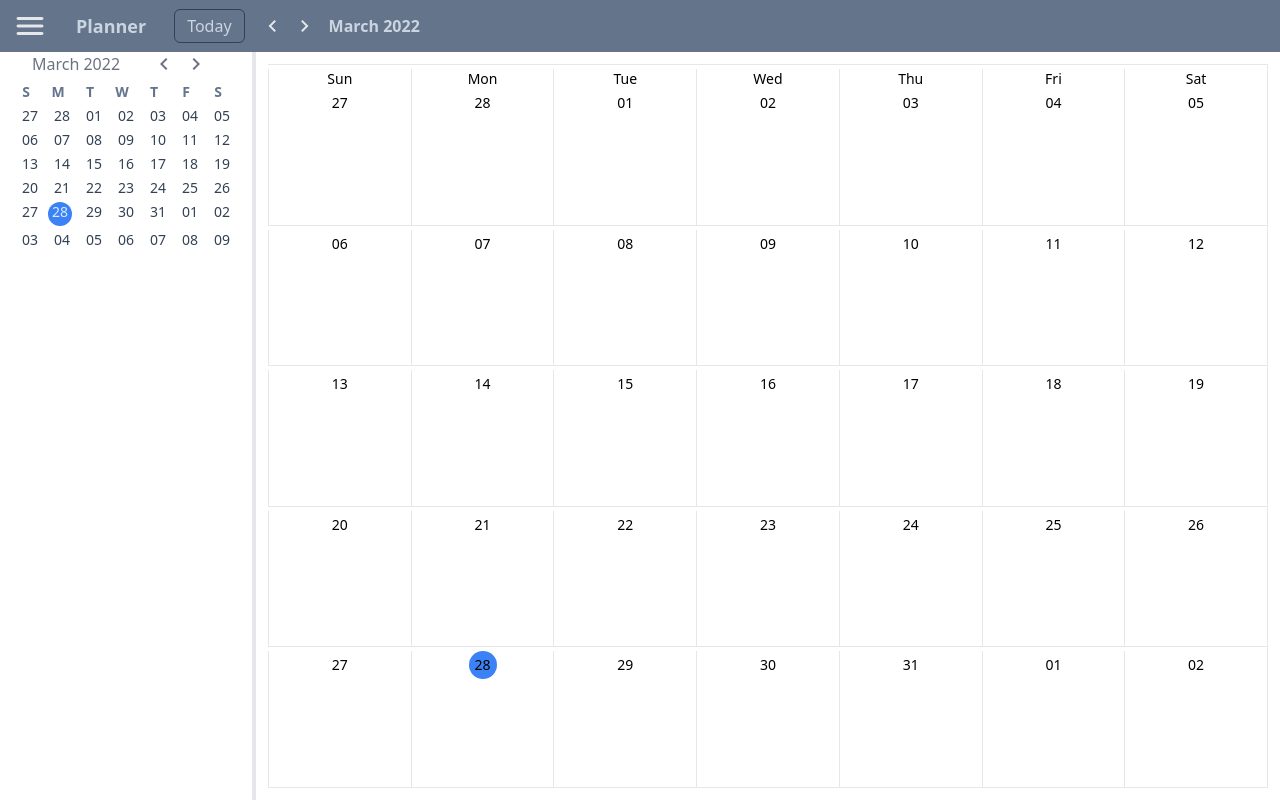
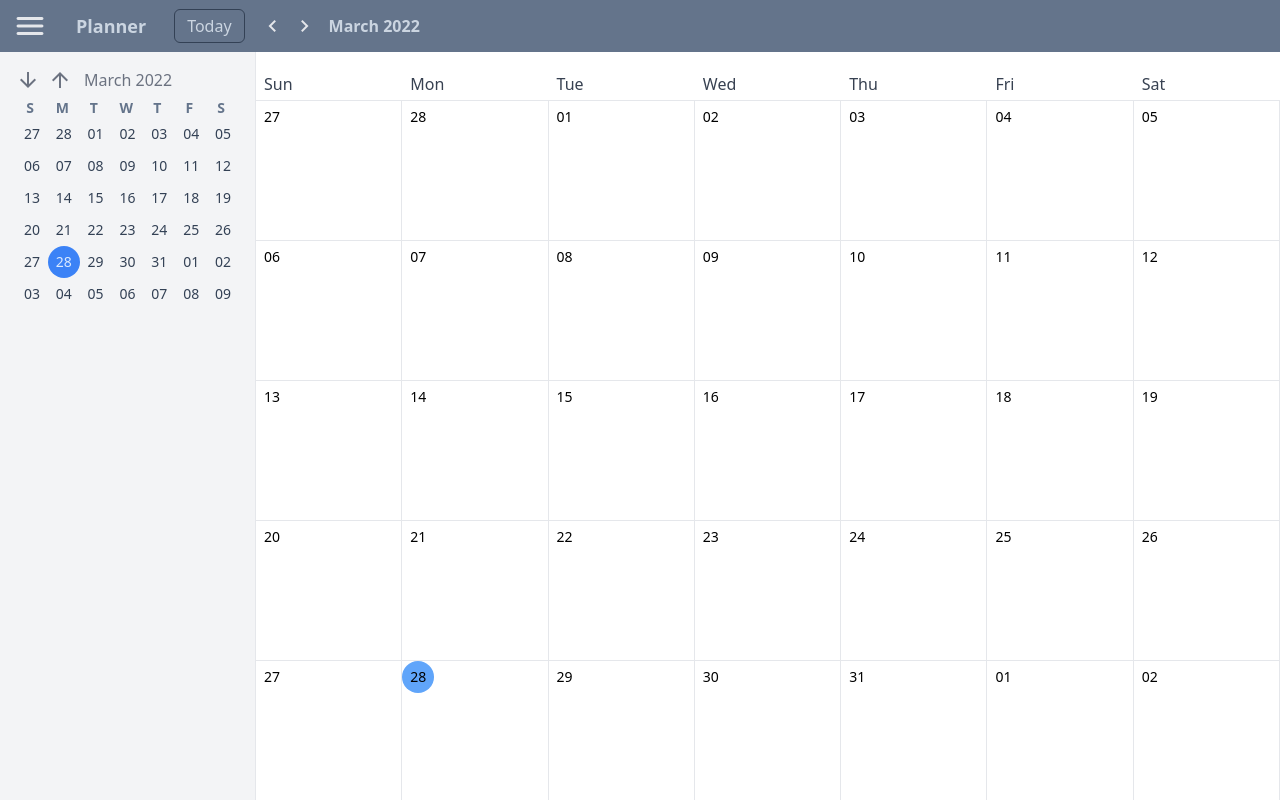
Before and after one commit to idrissi-hamza/Planner, a React (Create React App) app: page / in a window 1280 px wide. Built offline with nearby package versions, Linux system fonts and the light colour scheme.

Commit message:
refactor code add style

```diff
--- a/src/App.js
+++ b/src/App.js
@@ -1,18 +1,15 @@
 import "./App.css";
 import Month from "./components/Month";
-import { getMonth } from "./util";
 import Header from "./components/Header";
 import Navbar from "./components/Navbar";
-import { useSelector } from "react-redux";
 
 function App() {
-  const monthIndex = useSelector((state) => state.calendar.monthIndex);
   return (
-    <div className="h-screen flex flex-col">
+    <div className="h-screen  flex flex-col">
       <Header />
-      <main className="flex flex-1   ">
+      <main className="flex flex-1 ">
         <Navbar />
-        <Month month={getMonth(monthIndex, 35)} />
+        <Month />
       </main>
     </div>
   );
--- a/src/components/Day.js
+++ b/src/components/Day.js
@@ -1,18 +1,16 @@
 import dayjs from "dayjs";
 import React from "react";
-
 function Day({ day, idx }) {
-  const cssCLasses =
-    day.format("DD/MM/YYYY") === dayjs().format("DD/MM/YYYY")
-      ? "bg-blue-500 rounded-full"
-      : "";
+  let isToday = day.format("DD/MM/YYYY") === dayjs().format("DD/MM/YYYY");
+  const tdyCss = isToday
+    ? "  bg-blue-400 rounded-full group-hover:rounded-none "
+    : "";
 
   return (
-    <div className=" flex flex-col items-center    border-b border-l text-center mt-1 text-sm  ">
-      {idx < 7 ? <p className="">{day.format("ddd")} </p> : ""}
-      <p
-        className={` ${cssCLasses} flex justify-center items-center   w-7 h-7`}
-      >
+    <div
+      className={`group hover:bg-slate-100 text-sm border-t border-r  flex    flex-1 hover:bg-slate-100 transition ease-out duration-300 `}
+    >
+      <p className={`${tdyCss} flex items-center justify-center w-8 h-8 `}>
         {day.format("DD")}
       </p>
     </div>
--- a/src/components/Month.js
+++ b/src/components/Month.js
@@ -1,13 +1,27 @@
 import dayjs from "dayjs";
 import React, { useState } from "react";
 import Day from "./Day";
+import { useSelector } from "react-redux";
+import { getMonth, weekday } from "../util";
 
-function Month({ month }) {
+function Month() {
+  const monthIndex = useSelector((state) => state.calendar.monthIndex);
+  const month = getMonth(monthIndex, 35);
+
   return (
-    <div className="grid grid-cols-7  m-3 border-t border-r flex-1 ">
-      {month.map((day, i) => (
-        <Day key={i} day={day} idx={i} />
-      ))}
+    <div className="flex flex-col  flex-1">
+      <div className="flex h-12 ">
+        {weekday.map((day, i) => (
+          <div className="flex flex-1 items-end pl-2 pb-1 text-gray-700" key={i}>
+            {day.slice(0, 3)}
+          </div>
+        ))}
+      </div>
+      <div className="grid grid-cols-7   flex-1 ">
+        {month.map((day, i) => (
+          <Day key={i} day={day} idx={i} />
+        ))}
+      </div>
     </div>
   );
 }
--- a/src/components/Navbar.js
+++ b/src/components/Navbar.js
@@ -1,19 +1,17 @@
 import React, { useEffect, useState } from "react";
 import SmallCalendar from "./smallCalendar";
-import { useDispatch, useSelector } from "react-redux";
+import { useSelector } from "react-redux";
 import { getMonth } from "../util";
 import dayjs from "dayjs";
-import { calendarActions } from "../store/calendar";
 
 function Navbar() {
-  const dispatch = useDispatch();
   const monthIndex = useSelector((state) => state.calendar.monthIndex);
   const change = useSelector((state) => state.calendar.change);
 
   const [monthIndexSmCal, setMonthIndexSmCal] = useState(monthIndex);
   useEffect(() => {
     setMonthIndexSmCal(monthIndex);
-  }, [change]);
+  }, [monthIndex, change]);
 
   const prevMonthHandler = () => {
     setMonthIndexSmCal((prev) => prev - 1);
@@ -26,31 +24,31 @@ function Navbar() {
   const month = getMonth(monthIndexSmCal, 42);
 
   return (
-    <div className="border-r-4 text-slate-900 w-64 px-4 ">
-      <div className="flex justify-around text-gray-500 ">
-        <span>
-          {" "}
-          {dayjs(new Date(dayjs().year(), monthIndexSmCal)).format("MMMM YYYY")}
-        </span>
+    <aside className="border-r   w-64 px-4 bg-gray-100   ">
+      <div className=" mt-4 text-gray-500 flex  ">
         <div>
           <button
             className="material-icons-outlined  mr-2 "
             onClick={prevMonthHandler}
           >
-            chevron_left
+            arrow_downward
           </button>
 
           <button
             className="material-icons-outlined  mr-3 "
             onClick={nextMonthHandler}
           >
-            chevron_right
+            arrow_upward
           </button>
         </div>
+        <span>
+          {" "}
+          {dayjs(new Date(dayjs().year(), monthIndexSmCal)).format("MMMM YYYY")}
+        </span>
       </div>
 
       <SmallCalendar month={month} />
-    </div>
+    </aside>
   );
 }
 
--- a/src/components/smallCalendar.js
+++ b/src/components/smallCalendar.js
@@ -1,25 +1,23 @@
 import React from "react";
 import dayjs from "dayjs";
-
+import { weekday } from "../util";
 function SmallCalendar({ month }) {
   return (
-    <div className="text-sm font-medium text-slate-700 grid grid-cols-7  gap-1  ">
-      {month.map((day, i) =>
-        i < 7 ? (
-          <p className="font-bold text-slate-500    w-5 text-center " key={i}>
-            {day.format("dd").slice(0, 1)}
-          </p>
-        ) : (
-          ""
-        )
-      )}
+    <div className="text-sm font-medium text-slate-700 grid grid-cols-7    ">
+      {weekday.map((day, i) => (
+        <div className="font-bold text-slate-500 pl-2   w-5 text-center  " key={i}>
+          {day.slice(0, 1)}
+        </div>
+      ))}
+
       {month.map((day, i) => (
         <p
-          className={
-            day.format("DD/MM/YYYY") === dayjs().format("DD/MM/YYYY")
-              ? "bg-blue-500 w-6 h-6 text-center rounded-full text-blue-100 "
-              : "text-center"
-          }
+          className={`flex justify-center items-center h-8  hover:border-2 transition ease-out duration-300
+            ${
+              day.format("DD/MM/YYYY") === dayjs().format("DD/MM/YYYY")
+                ? "bg-blue-500    text-blue-100 rounded-full hover:rounded-none "
+                : "  hover:bg-blue-200  "
+            }`}
           key={i}
         >
           {day.format("DD")}
--- a/src/util.js
+++ b/src/util.js
@@ -1,6 +1,6 @@
 import dayjs from "dayjs";
 
-export const getMonth = (month,numberOfDays) => {
+export const getMonth = (month, numberOfDays) => {
   const year = dayjs().year();
   const firstDayOfTheMonth = dayjs(new Date(year, month, 1)).day();
   let currentMonthCount = 0 - firstDayOfTheMonth;
@@ -11,3 +11,13 @@ export const getMonth = (month,numberOfDays) => {
 
   return daysArray;
 };
+
+export const weekday = [
+  "Sunday",
+  "Monday",
+  "Tuesday",
+  "Wednesday",
+  "Thursday",
+  "Friday",
+  "Saturday",
+];
```
